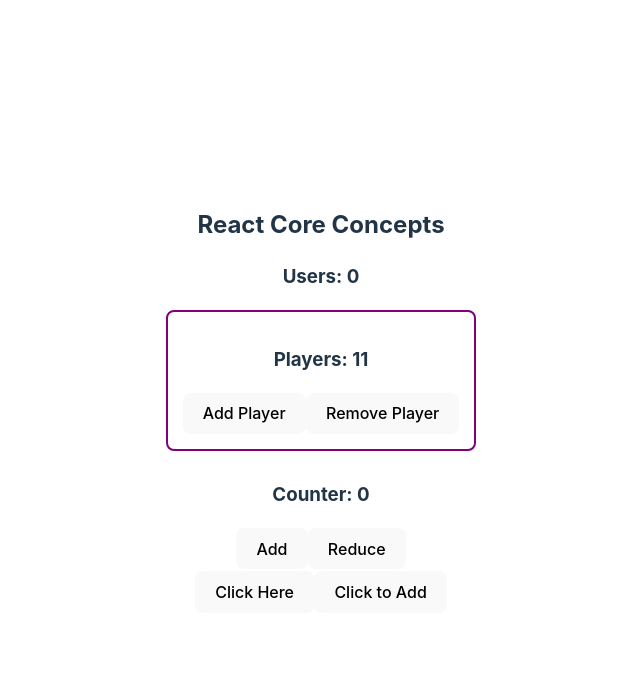
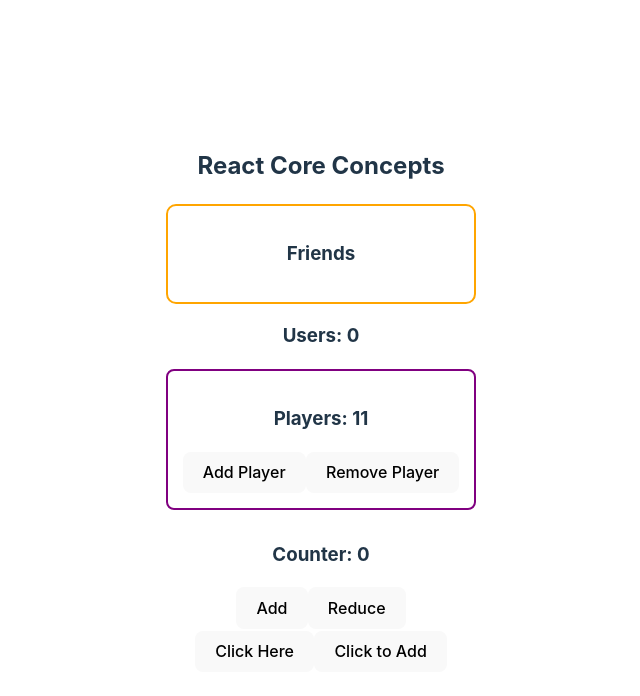
Before and after one commit to AskatAsh/React-JS-Practice, a React (Vite) app in the folder second-react/: page / in a window 1280 px wide. Shown: the top 696 px of the page, without its empty margins (319-959 px from the left). Built offline with nearby package versions, Linux system fonts and the light colour scheme; no server answers.

Commit message:
used external css to style friends.jsx

```diff
--- a/second-react/src/App.jsx
+++ b/second-react/src/App.jsx
@@ -5,6 +5,7 @@ import './App.css'
 import Counter from './Counter'
 import Team from './Team'
 import Users from './Users'
+import Friends from './Friends'
 
 function App() {
   function handleClick(){
@@ -16,6 +17,7 @@ function App() {
   return (
     <>
       <h2>React Core Concepts</h2>
+      <Friends></Friends>
       <Users></Users>
       <Team></Team>
       <Counter></Counter>
--- /dev/null
+++ b/second-react/src/Friends.css
@@ -0,0 +1,6 @@
+.friends{
+    border: 2px solid orange;
+    padding: 15px;
+    border-radius: 10px;
+    margin: 10px;
+}
--- /dev/null
+++ b/second-react/src/Friends.jsx
@@ -0,0 +1,9 @@
+import './Friends.css'
+
+export default function Friends(){
+    return (
+        <div className='friends'>
+            <h3>Friends</h3>
+        </div>
+    )
+}
```
